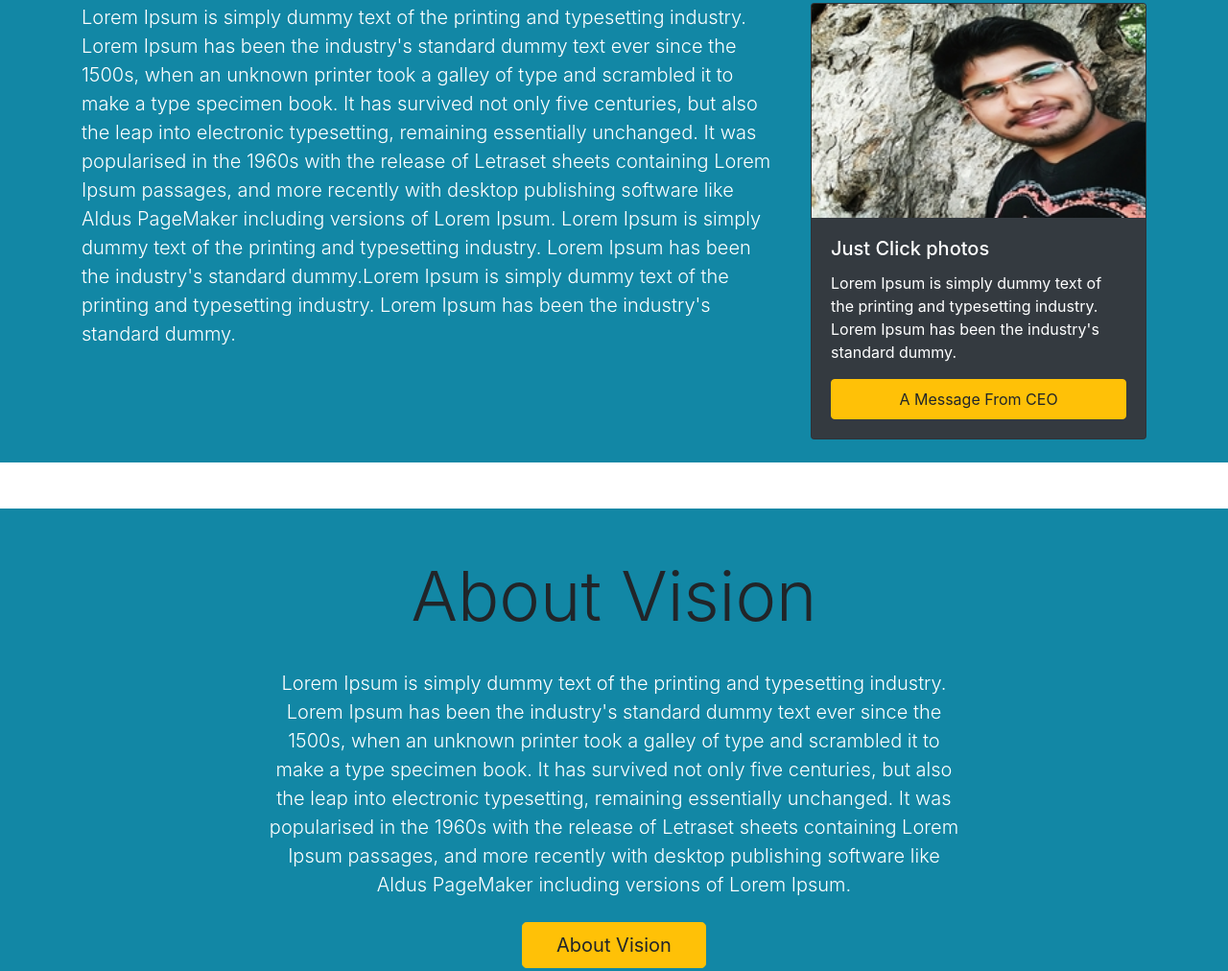
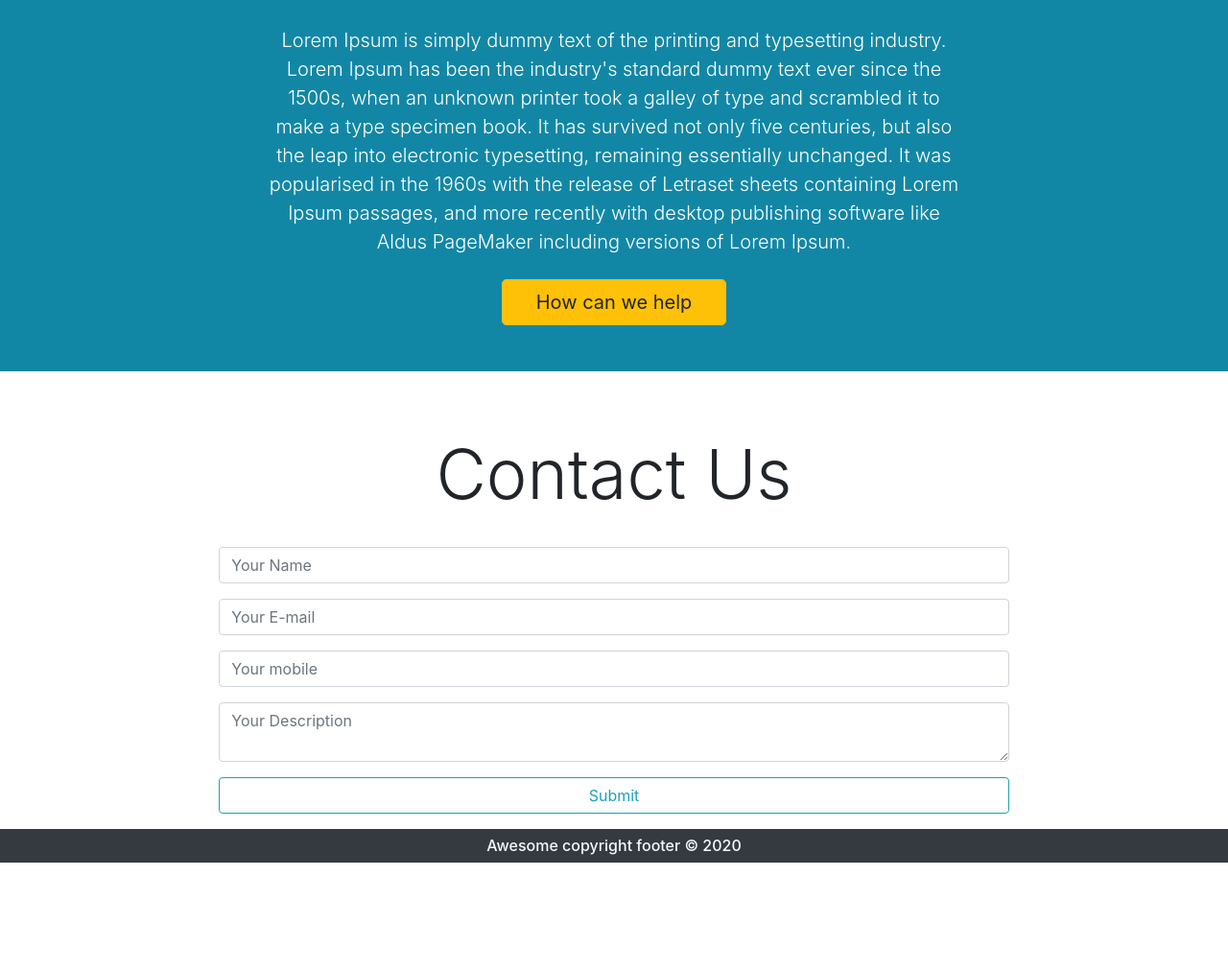
Before and after one commit to akhil-ramakrish/Ecom, a Gatsby site: page /contact in a window 1280 px wide. Shown: the part 493-1505 px from the top of the page at 96% size. After the commit the page ends 1392 px from the top, so only its background shows below. Built offline with nearby package versions, Linux system fonts and the light colour scheme; Gatsby itself is replaced by a stand-in of ours.

Commit message:
final changes

```diff
--- /dev/null
+++ b/src/components/Contact/Contact.js
@@ -0,0 +1,48 @@
+import React from 'react'
+import Heading from '../Reusable/Heading'
+export default function Contact() {
+    return (
+        <section className="py-3">
+             <Heading title="Contact Us"/>
+             <div className="col-10 col-sm-8 mx-auto">
+                     <form action="" method="POST">
+                          <div className="form-group">
+                                <input
+                                type='text'
+                                name='name'
+                                id="name"
+                                placeholder="Your Name"
+                                className="form-control"/>
+                                </div>
+                                <div className="form-group">
+                                <input
+                                type='email'
+                                name='e-mail'
+                                id="e-mail"
+                                placeholder="Your E-mail"
+                                className="form-control"/>
+                                </div>
+                                <div className="form-group">
+                                <input
+                                type='text'
+                                name='mobile'
+                                id="mobile"
+                                placeholder="Your mobile"
+                                className="form-control"/>
+                                </div>
+                                <div className="form-group">
+                                <textarea
+                                type='text'
+                                name='description'
+                                id="description"
+                                placeholder="Your Description"
+                                className="form-control"/>
+                                </div>
+                                <button type="submit" className="btn btn-outline-info btn-block">
+                                    Submit
+                                </button>
+                     </form>
+             </div>
+        </section>
+    )
+}
--- a/src/pages/contact.js
+++ b/src/pages/contact.js
@@ -6,26 +6,25 @@ import Layout from "../components/layout"
 import SEO from "../components/seo"
 import HeroSection from '../components/Reusable/HeroSection'
 import Infoblock from '../components/Reusable/infoblock'
-import DualInfoblock from '../components/Reusable/DualInfoblock'
-import TeamPhotoSection from '../components/About/TeamPhotoSection'
-const AboutPage = ({data}) => (
+import Contact from '../components/Contact/Contact'
+
+const ContactPage = ({data}) => (
   <Layout>
     <SEO title="Home"/>
     <HeroSection
     img={data.img.childImageSharp.fluid}
-    title="About the Platform"
+    title="Contact Us"
     subtitle=""
     heroclass="about-background"/>
-    <DualInfoblock heading="A Message From CEO"/>
-    <Infoblock heading="About Vision"/>
-    <TeamPhotoSection/>
+    <Infoblock heading="How can we help"/>
+    <Contact/>
   </Layout>
 )
 
 export const query = graphql`
 
 {
-  img: file(relativePath: { eq: "about.png" }) {
+  img: file(relativePath: { eq: "contact.png" }) {
       childImageSharp {
         fluid(maxWidth: 400, maxHeight: 250) {
           ...GatsbyImageSharpFluid_tracedSVG
@@ -37,4 +36,4 @@ export const query = graphql`
 
 `
 
-export default AboutPage
+export default ContactPage
```
Also changed, not shown: src/components/cart/Coursecart.js (+30 -1 lines).
